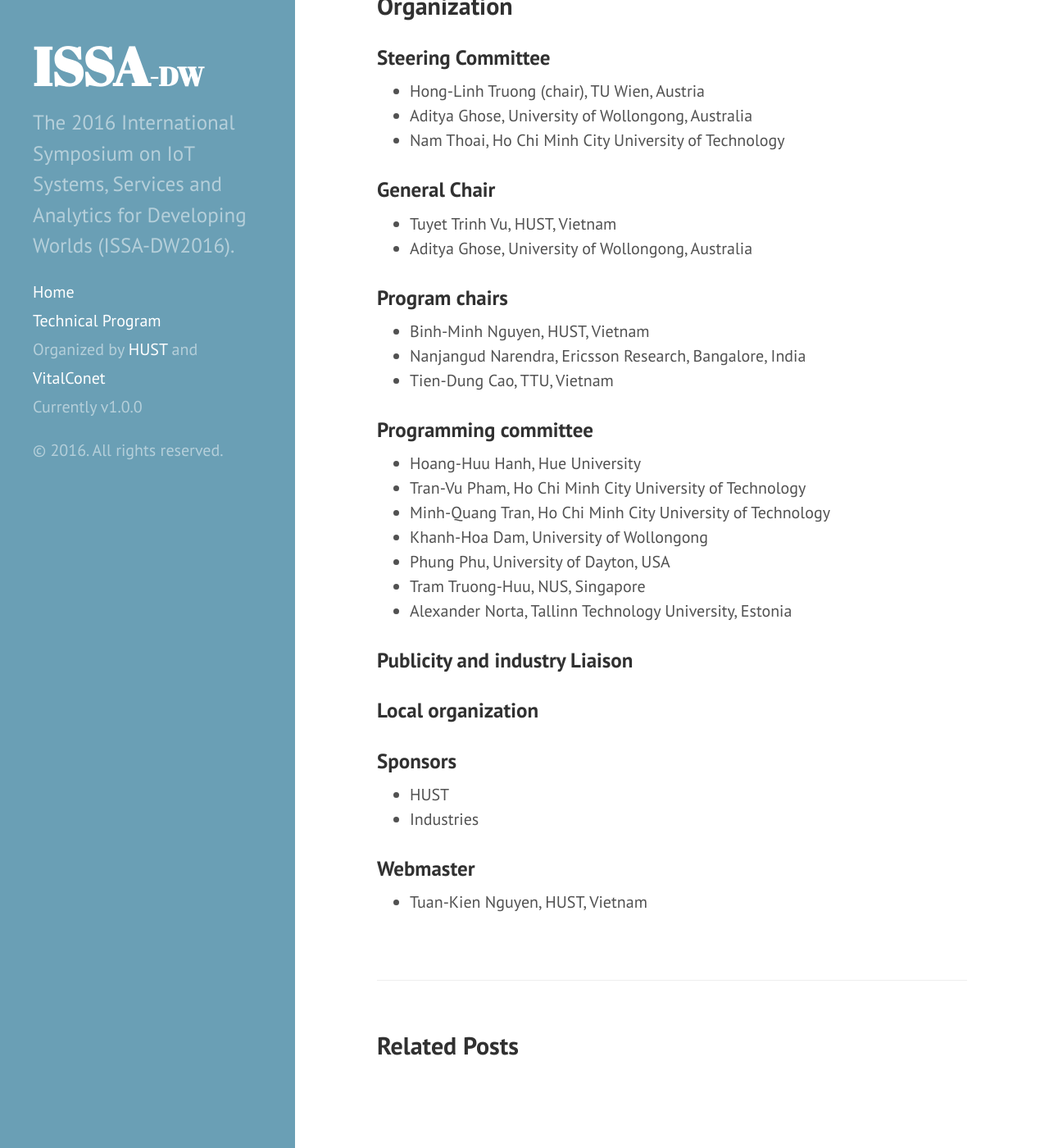
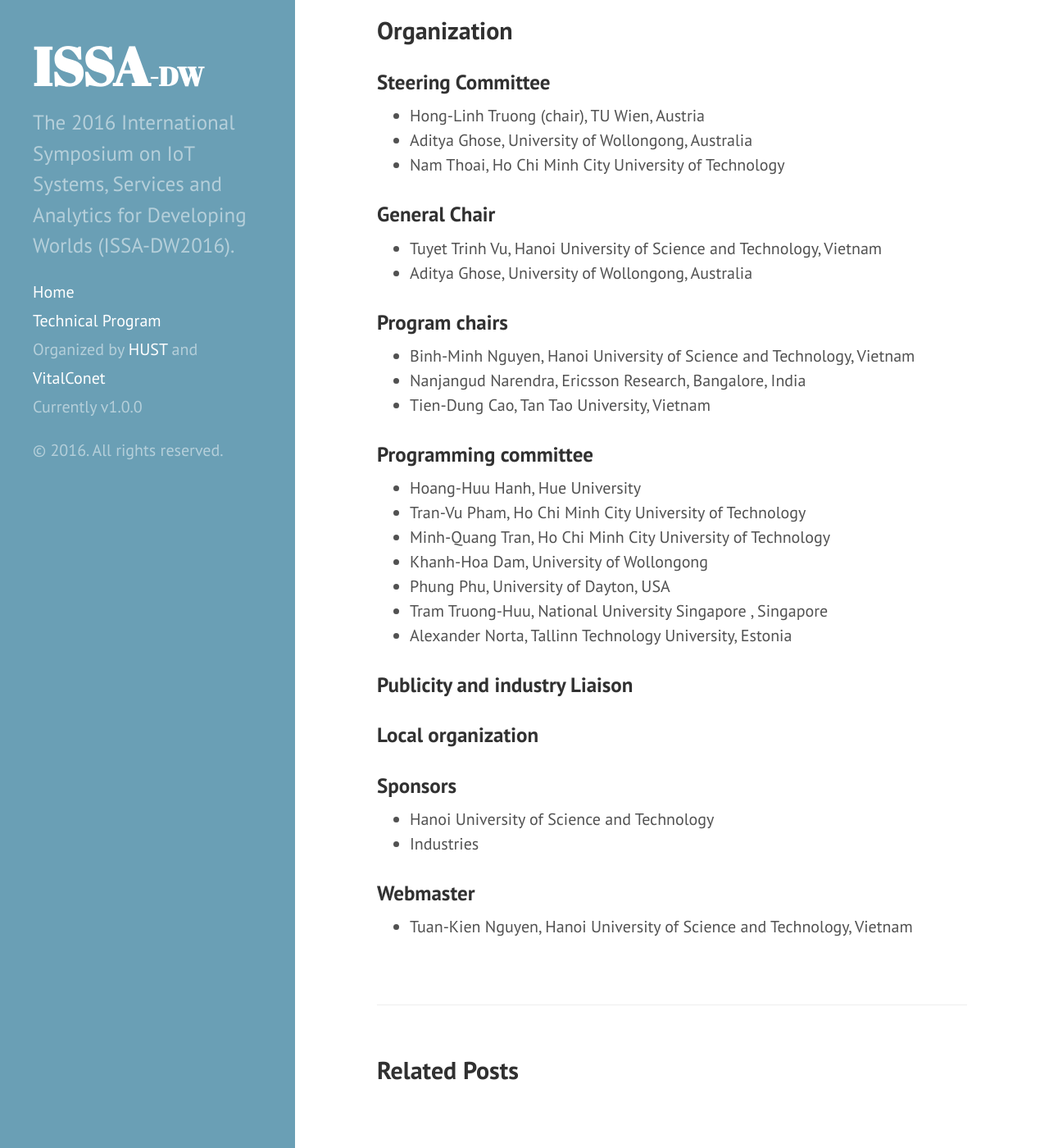
Before and after one commit to issadw/issadw.github.io, a Jekyll site: the page built from _posts/2016-05-29-introduction.md, in a window 1280 px wide and 1400 px high, scrolled down 2907 px. Shown: the whole window at 82% size. Built offline with Jekyll 4.4.1, drawn with Linux system fonts in a browser that asks for light colours; some of the changed text lies outside the part shown.

Commit message:
update orgnization

```diff
--- a/_posts/2016-05-29-introduction.md
+++ b/_posts/2016-05-29-introduction.md
@@ -3,7 +3,7 @@
 title: Introduction
 ---
 
-<i class="fa fa-home fa-lg"></i><b> Location:</b> Hanoi University of Science and Technology (HUST), Hanoi.
+<i class="fa fa-home fa-lg"></i><b> Location:</b> Hanoi University of Science and Technology (Hanoi University of Science and Technology), Hanoi.
 
 <i class="fa fa-clock-o fa-lg"></i><b> Time:</b>  4-5 August 2016
 
@@ -107,14 +107,14 @@
 
 ### General Chair
 
-* Tuyet Trinh Vu, HUST, Vietnam
+* Tuyet Trinh Vu, Hanoi University of Science and Technology, Vietnam
 * Aditya Ghose, University of Wollongong, Australia
 
 ### Program chairs
 
-* Binh-Minh Nguyen, HUST, Vietnam
+* Binh-Minh Nguyen, Hanoi University of Science and Technology, Vietnam
 * Nanjangud Narendra, Ericsson Research, Bangalore, India
-* Tien-Dung Cao, TTU, Vietnam
+* Tien-Dung Cao, Tan Tao University, Vietnam
 
 ### Programming committee
 
@@ -123,7 +123,7 @@
 * Minh-Quang Tran, Ho Chi Minh City University of Technology
 * Khanh-Hoa Dam, University of Wollongong
 * Phung Phu, University of Dayton, USA
-* Tram Truong-Huu, NUS, Singapore
+* Tram Truong-Huu, National University Singapore , Singapore
 * Alexander Norta, Tallinn Technology University, Estonia
 
 ### Publicity and industry Liaison
@@ -132,9 +132,9 @@
 
 ### Sponsors
 
-* HUST
+* Hanoi University of Science and Technology
 * Industries
 
 ### Webmaster
 
-* Tuan-Kien Nguyen, HUST, Vietnam
+* Tuan-Kien Nguyen, Hanoi University of Science and Technology, Vietnam
```
Also changed, not shown: important_dates.md (+1 -1 lines).
